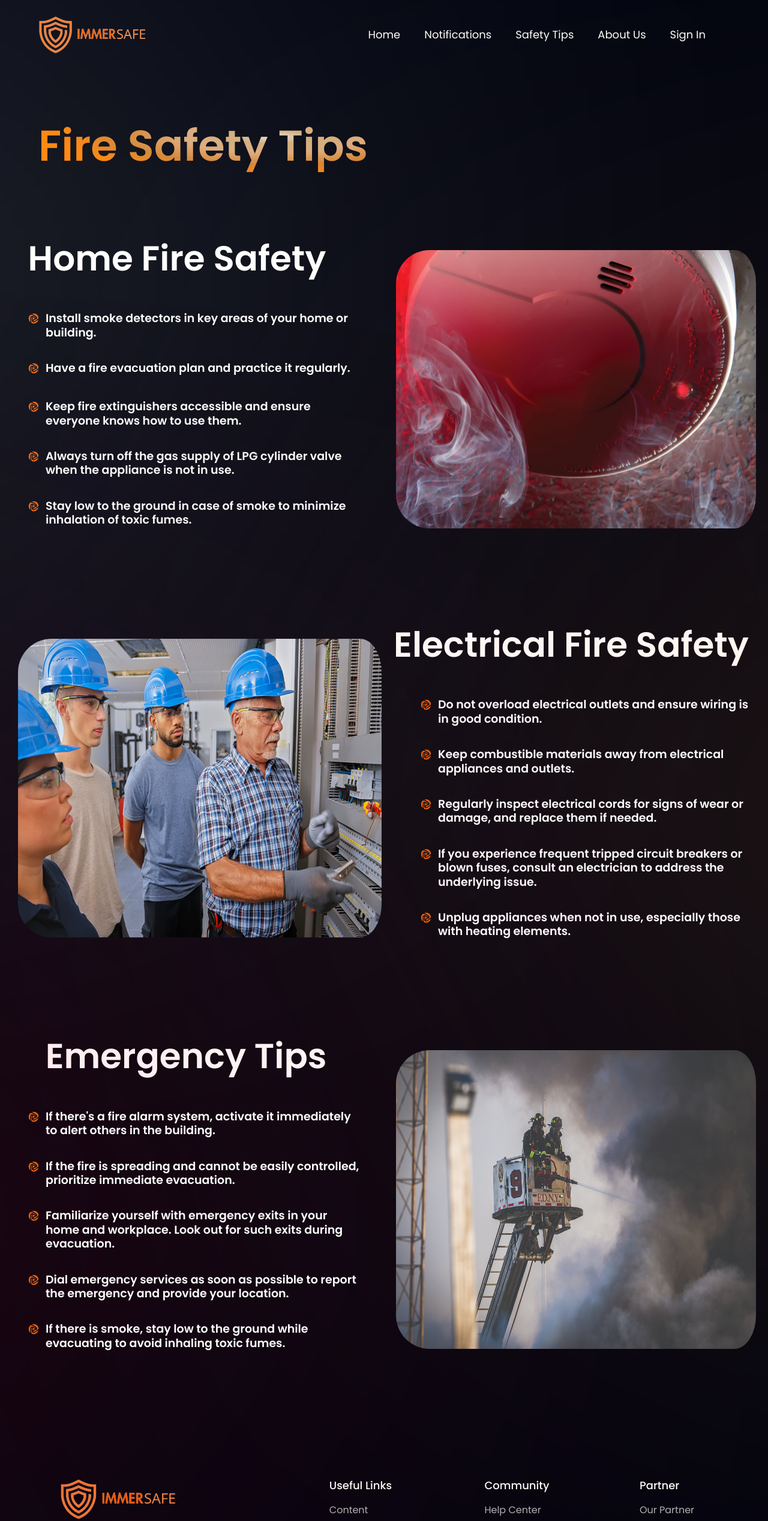
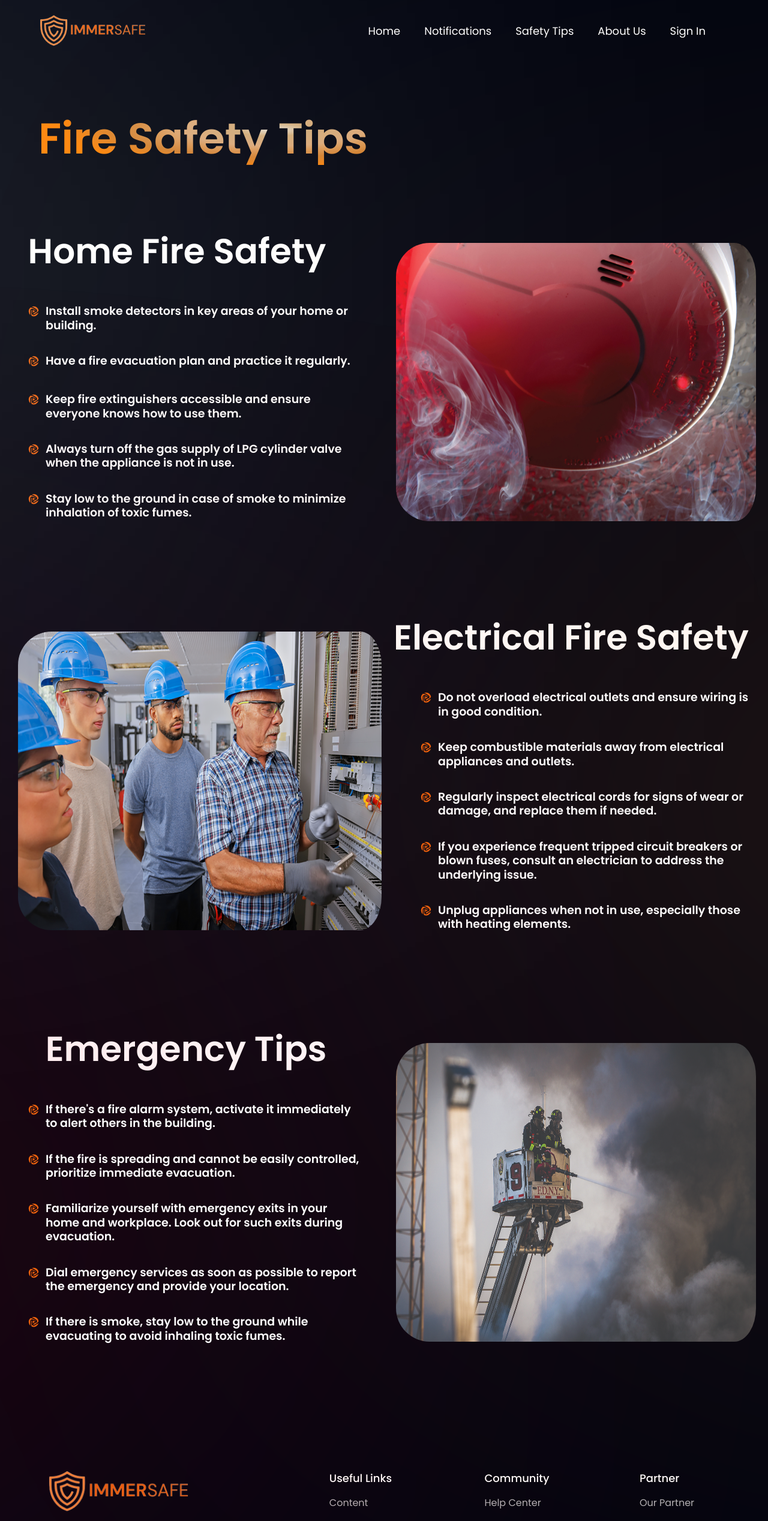
Before and after one commit to GDGouravDey/Immer-Safe, a React (Vite) app in the folder fire-app/: page /tips in a window 1280 px wide. Shown: the top 2536 px of the page at 60% size. Built offline with nearby package versions, Linux system fonts and the light colour scheme.

Commit message:
Updated Logo Code

```diff
--- a/fire-app/src/assets/index.js
+++ b/fire-app/src/assets/index.js
@@ -32,7 +32,7 @@ import mobile from "./mobile.jpg";
 import home_safety from "./home_safety.jpg";
 import electrical_safety from "./electrical_safety.png";
 import emergency from "./emergency.jpg";
-import fireguard from "./fireguard.png";
+import immersafe from "./immersafe.png";
 import logo2 from "./logo.png";
 import bullet from "./bullet.svg";
 import google_auth from "./google_auth.svg";
@@ -72,7 +72,7 @@ export {
   home_safety,
   electrical_safety,
   emergency,
-  fireguard,
+  immersafe,
   logo2,
   bullet,
   google_auth,
--- a/fire-app/src/components/Footer.jsx
+++ b/fire-app/src/components/Footer.jsx
@@ -1,5 +1,5 @@
 import styles from "../style";
-import { fireguard } from "../assets";
+import { immersafe } from "../assets";
 import { footerLinks, socialMedia } from "../constants";
 
 const Footer = () => (
@@ -7,7 +7,7 @@ const Footer = () => (
     <div className={`${styles.flexStart} md:flex-row flex-col mb-8 w-full`}>
       <div className="flex-[1] flex flex-col justify-start mr-10">
         <img
-          src={fireguard}
+          src={immersafe}
           alt="logo"
           className="w-[266px] h-[72.14px] object-contain"
         />
--- a/fire-app/src/components/Navbar.jsx
+++ b/fire-app/src/components/Navbar.jsx
@@ -1,13 +1,13 @@
 import { React, useState } from 'react';
 import { Link } from 'react-router-dom';
 import { close, menu } from '../assets';
-import fireguard from '../assets/fireguard.png';
+import immersafe from '../assets/immersafe.png';
 
 const Navbar = () => {
   const [toggle, setToggle] = useState(false);
   return (
     <nav className="w-full flex py-6 justify-between items-center navbar">
-      <img src={fireguard} alt="fireguard" className="w-[180px]" />
+      <img src={immersafe} alt="immersafe" className="w-[180px]" />
 
       <ul className="list-none sm:flex hidden justify-end items-center flex-1">
         <li className="font-poppins font-normal cursor-pointer text-[18px] text-white mr-10"><Link to="/">Home</Link></li>
```
Also changed, not shown: fire-app/src/assets/fireguard.png (deleted), fire-app/src/assets/immersafe.png (added).
